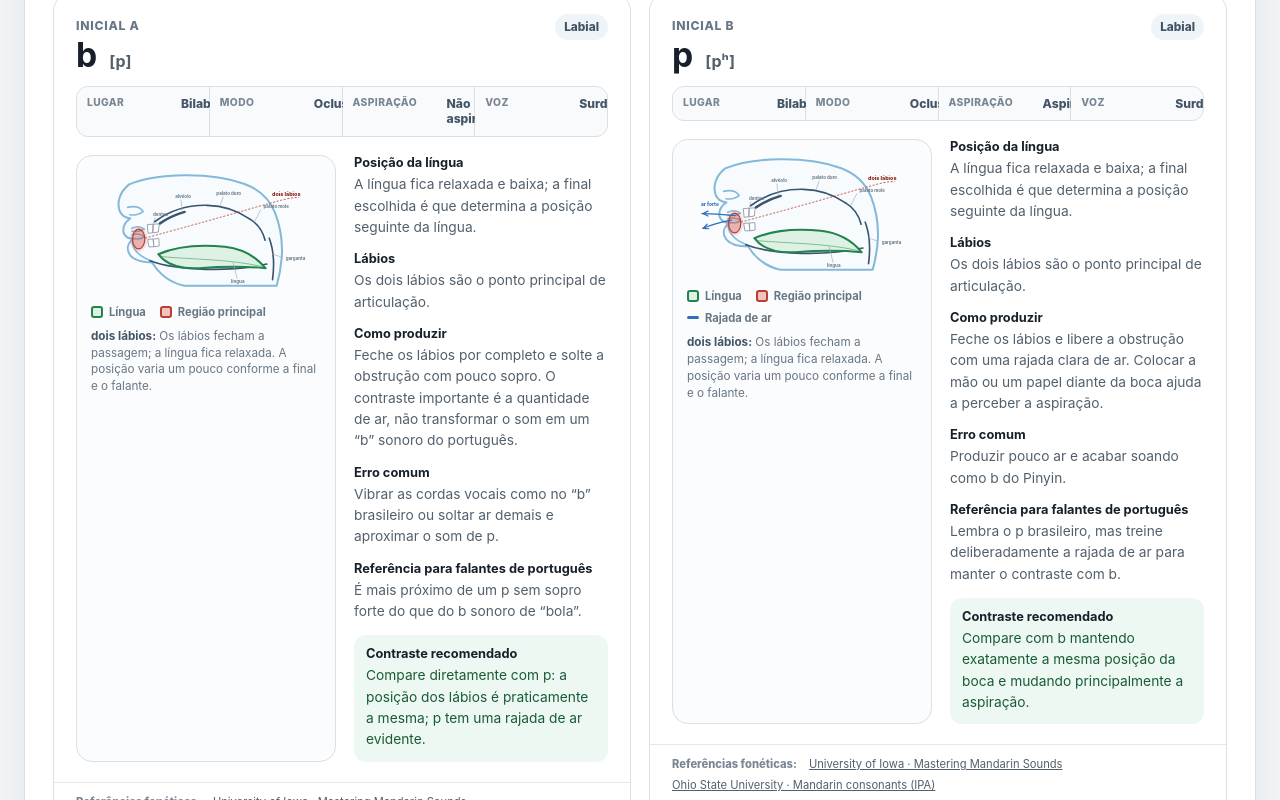
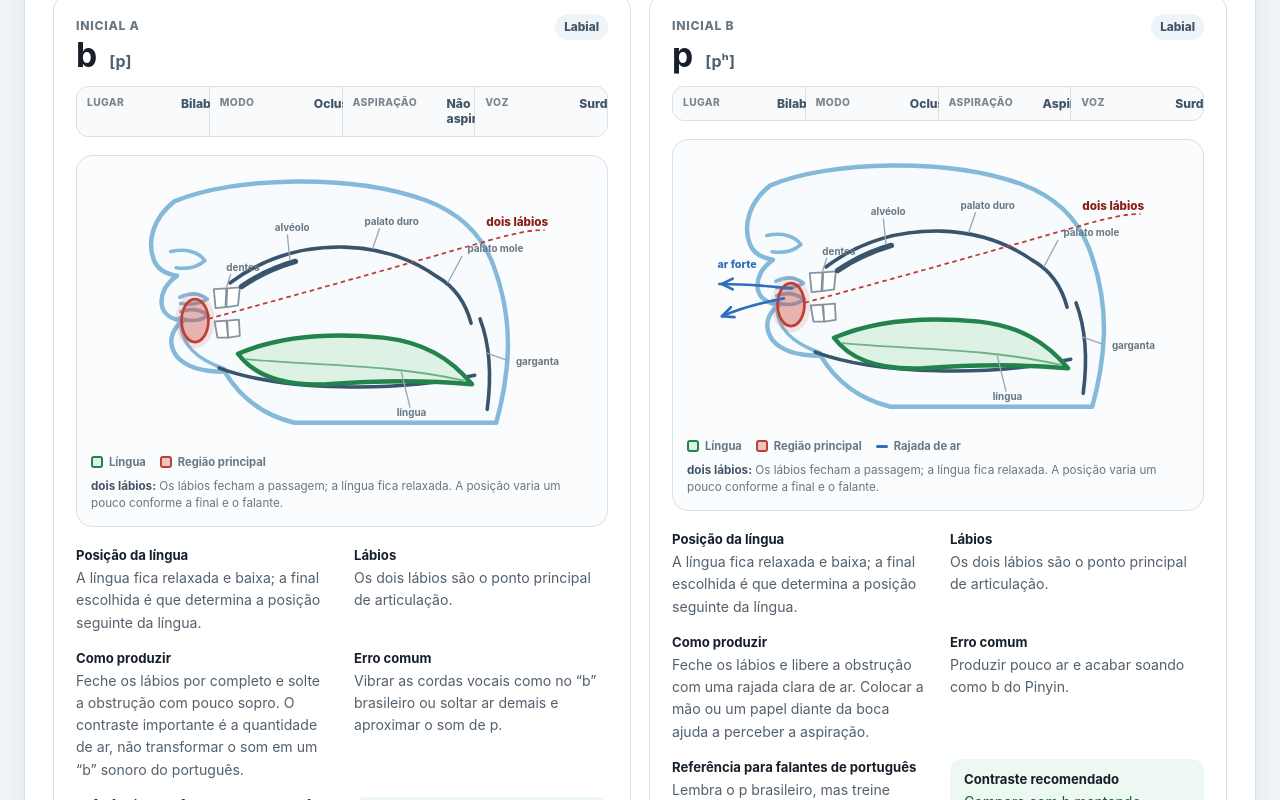
Before and after one commit to ferreis/PasiMandarim, a Vue app: page / in a window 1280 px wide. Shown: the part 1520-2320 px from the top of the page. Built offline with nearby package versions, Linux system fonts and the light colour scheme.

Commit message:
style: amplia diagramas de articulação

```diff
--- a/src/components/InitialPronunciationGuide.vue
+++ b/src/components/InitialPronunciationGuide.vue
@@ -179,14 +179,15 @@ const isAspirated = computed(() => guide.value?.aspiration === 'Aspirada')
 
 .initial-guide-layout {
   display: grid;
-  grid-template-columns: minmax(260px, 0.95fr) minmax(0, 1.05fr);
-  gap: 18px;
-  padding: 0 22px 20px;
+  grid-template-columns: 1fr;
+  gap: 20px;
+  padding: 0 22px 22px;
 }
 
 .initial-guide-copy {
   display: grid;
-  gap: 13px;
+  grid-template-columns: repeat(2, minmax(0, 1fr));
+  gap: 16px 24px;
   align-content: start;
 }
 
@@ -196,18 +197,18 @@ const isAspirated = computed(() => guide.value?.aspiration === 'Aspirada')
 
 .initial-guide-copy h4 {
   margin: 0 0 4px;
-  font-size: 0.8rem;
+  font-size: 0.82rem;
 }
 
 .initial-guide-copy p {
   margin: 0;
   color: #52606d;
-  font-size: 0.86rem;
-  line-height: 1.55;
+  font-size: 0.88rem;
+  line-height: 1.58;
 }
 
 .contrast-tip {
-  padding: 11px 12px;
+  padding: 12px 14px;
   border-radius: 12px;
   background: #eef8f2;
 }
@@ -235,12 +236,12 @@ const isAspirated = computed(() => guide.value?.aspiration === 'Aspirada')
 }
 
 @media (max-width: 780px) {
-  .initial-guide-layout {
-    grid-template-columns: 1fr;
-  }
-
   .initial-guide-facts {
     grid-template-columns: repeat(2, minmax(0, 1fr));
   }
+
+  .initial-guide-copy {
+    grid-template-columns: 1fr;
+  }
 }
 </style>
```
